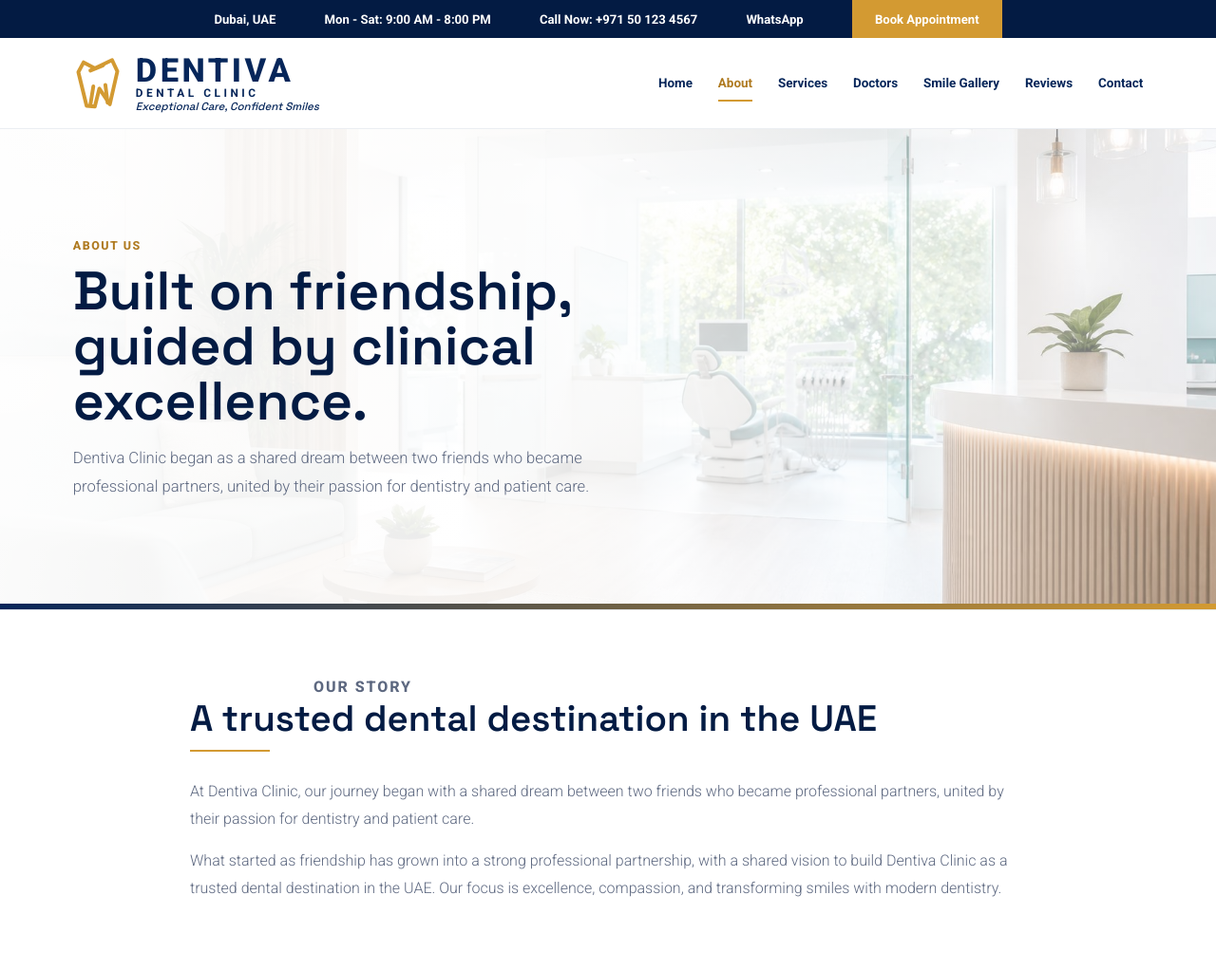
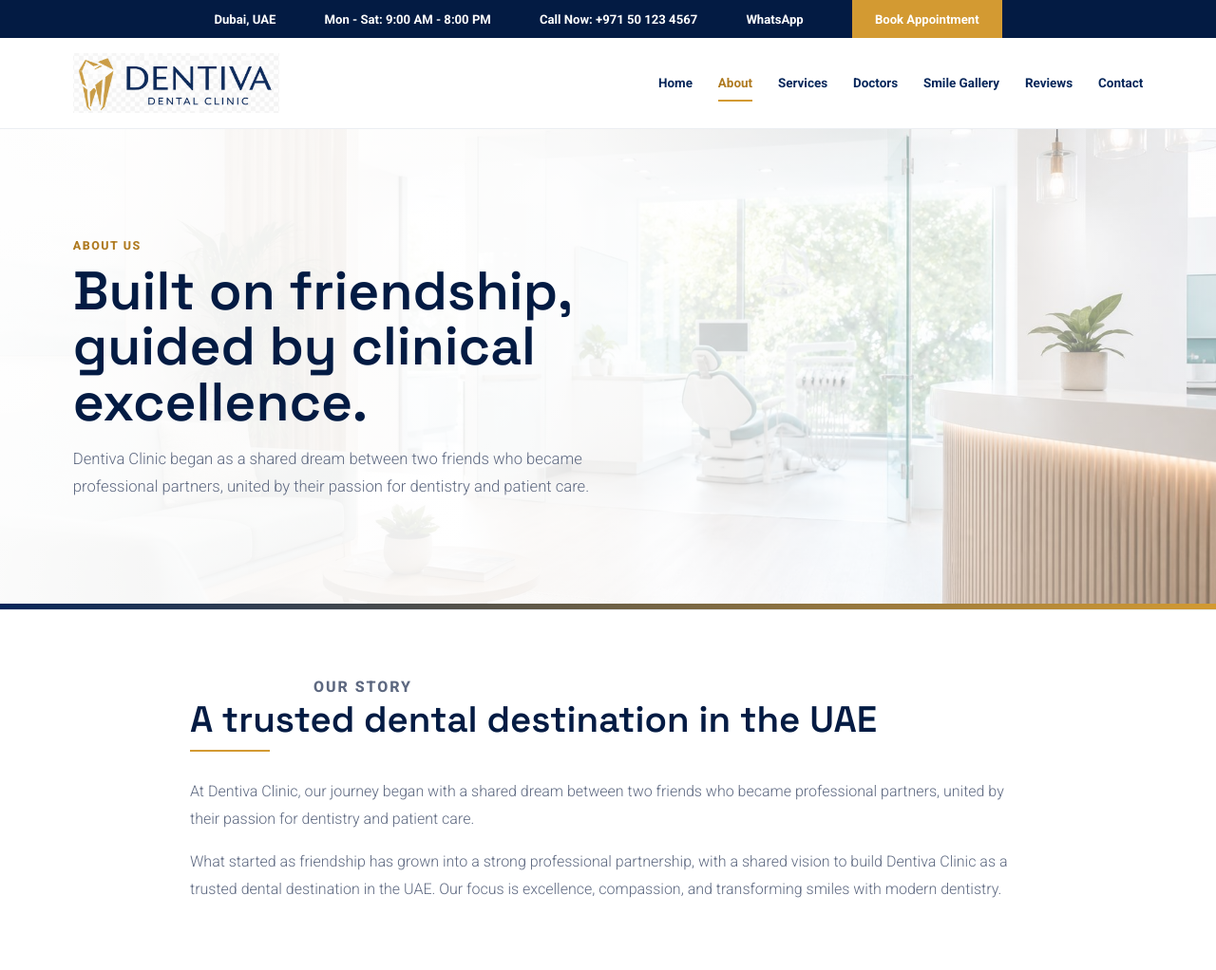
Before and after one commit to Fazilfazi991/dental, a plain HTML site: page about.html in a window 1280 px wide. Shown: the top 1022 px of the page at 95% size. Drawn offline with Linux system fonts and the light colour scheme.

Commit message:
Use provided Dentiva logo across site

```diff
--- a/about.html
+++ b/about.html
@@ -27,19 +27,7 @@
 
     <header class="site-header">
       <a class="brand" href="index.html" aria-label="Dentiva Dental Clinic home">
-        <span class="brand-mark" aria-hidden="true">
-          <svg viewBox="0 0 64 76" focusable="false">
-            <path d="M13 11 28 19 51 8 58 23 48 67 34 46 28 70 17 69 6 24Z" />
-            <path d="M22 22 39 15" />
-            <path d="M22 68 26 43" />
-            <path d="M45 65 42 41" />
-          </svg>
-        </span>
-        <span class="brand-text">
-          <strong>Dentiva</strong>
-          <small>Dental Clinic</small>
-          <em>Exceptional Care, Confident Smiles</em>
-        </span>
+        <img class="brand-logo" src="assets/dentiva-logo.png" alt="Dentiva Dental Clinic" />
       </a>
       <nav class="nav" aria-label="Primary navigation">
         <a href="index.html">Home</a>
--- a/styles.css
+++ b/styles.css
@@ -96,6 +96,13 @@
 
 .brand {
   gap: 14px;
+}
+
+.brand-logo {
+  width: clamp(170px, 17vw, 248px);
+  height: auto;
+  max-height: 76px;
+  object-fit: contain;
 }
 
 .brand-mark {
@@ -1397,6 +1404,12 @@
   stroke: var(--gold);
 }
 
+.footer-brand .brand-logo {
+  width: min(230px, 100%);
+  background: #ffffff;
+  border-radius: 6px;
+}
+
 .map-card {
   display: grid;
   min-height: 96px;
@@ -1607,6 +1620,11 @@
   .brand-mark {
     width: 38px;
     height: 46px;
+  }
+
+  .brand-logo {
+    width: 154px;
+    max-height: 50px;
   }
 
   .brand-text strong {
```
Also changed, not shown: contact.html (+1 -13 lines), doctors.html (+1 -13 lines), index.html (+2 -25 lines), reviews.html (+1 -13 lines), services.html (+1 -13 lines), assets/dentiva-logo.png (added).
